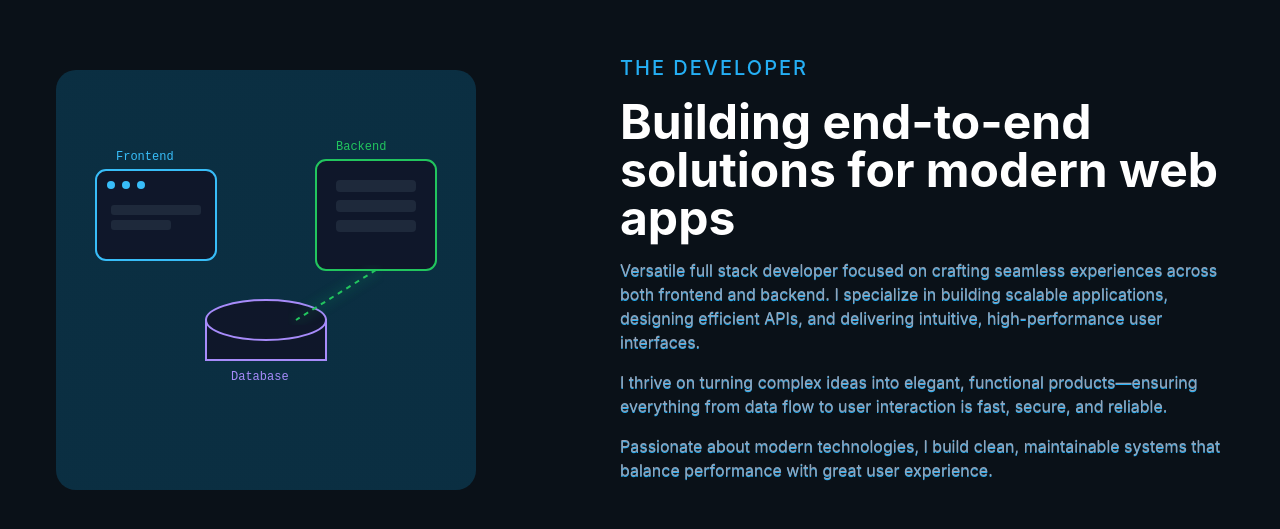
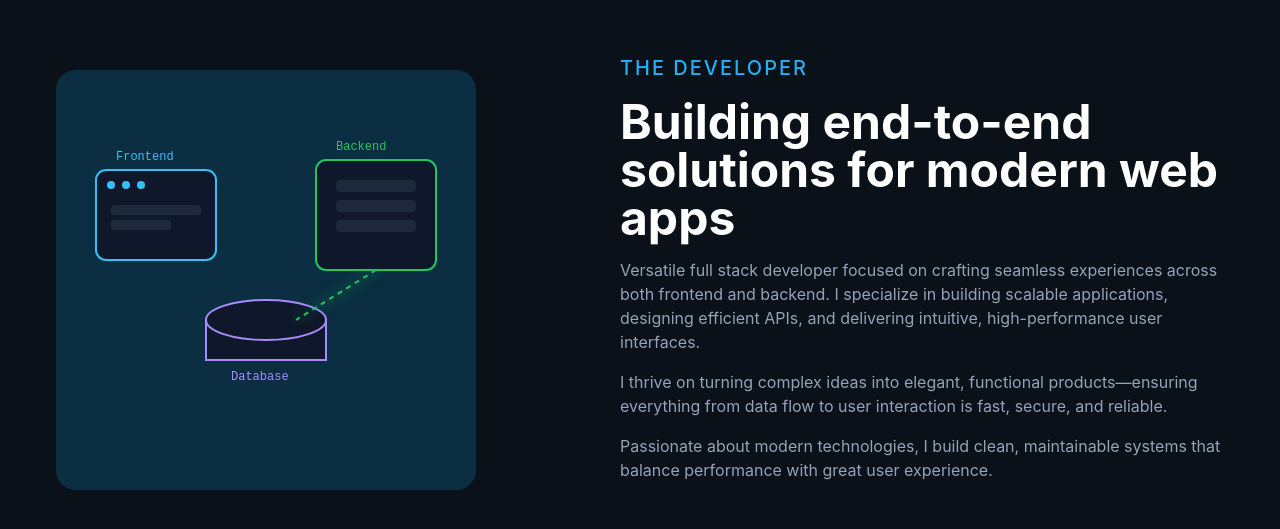
Before and after one commit to sumitpati7/sumitpati7.github.io, a React (Vite) app: page / in a window 1280 px wide. Shown: the part 883-1412 px from the top of the page. Built offline with nearby package versions, Linux system fonts and the light colour scheme.

Commit message:
refactor: change text shadow for description section

```diff
--- a/src/components/OverView.jsx
+++ b/src/components/OverView.jsx
@@ -67,13 +67,13 @@ function OverView() {
         <div className="right max-w-xl lg:max-w-160 flex flex-col gap-4 text-center lg:text-left">
           <p className="uppercase tracking-widest text-primary text-lg sm:text-xl font-medium">the developer</p>
           <h2 className="text-3xl sm:text-4xl lg:text-5xl font-bold text-heading">Building end-to-end solutions for modern web apps</h2>
-          <p className="text-body text-shadow-primary text-shadow-2xs">
+          <p className="text-body text-shadow-primary ">
             Versatile full stack developer focused on crafting seamless experiences across both frontend and backend. I specialize in building scalable applications, designing efficient APIs, and delivering intuitive, high-performance user interfaces.
           </p>
-          <p className="text-body text-shadow-primary text-shadow-2xs">
+          <p className="text-body text-shadow-primary ">
             I thrive on turning complex ideas into elegant, functional products—ensuring everything from data flow to user interaction is fast, secure, and reliable.
           </p>
-          <p className="text-body text-shadow-primary text-shadow-2xs">
+          <p className="text-body text-shadow-primary ">
             Passionate about modern technologies, I build clean, maintainable systems that balance performance with great user experience.
           </p>
         </div>
```
